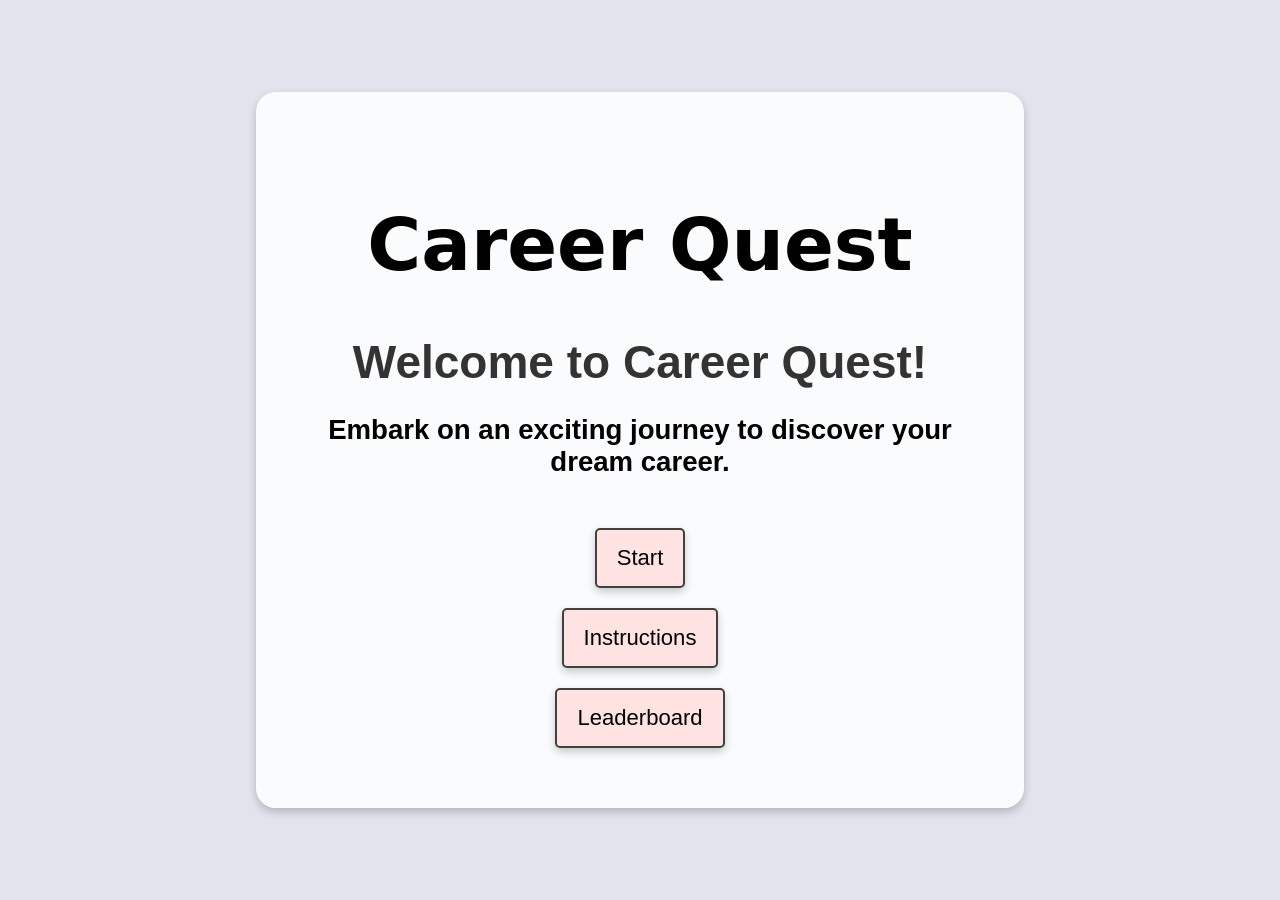
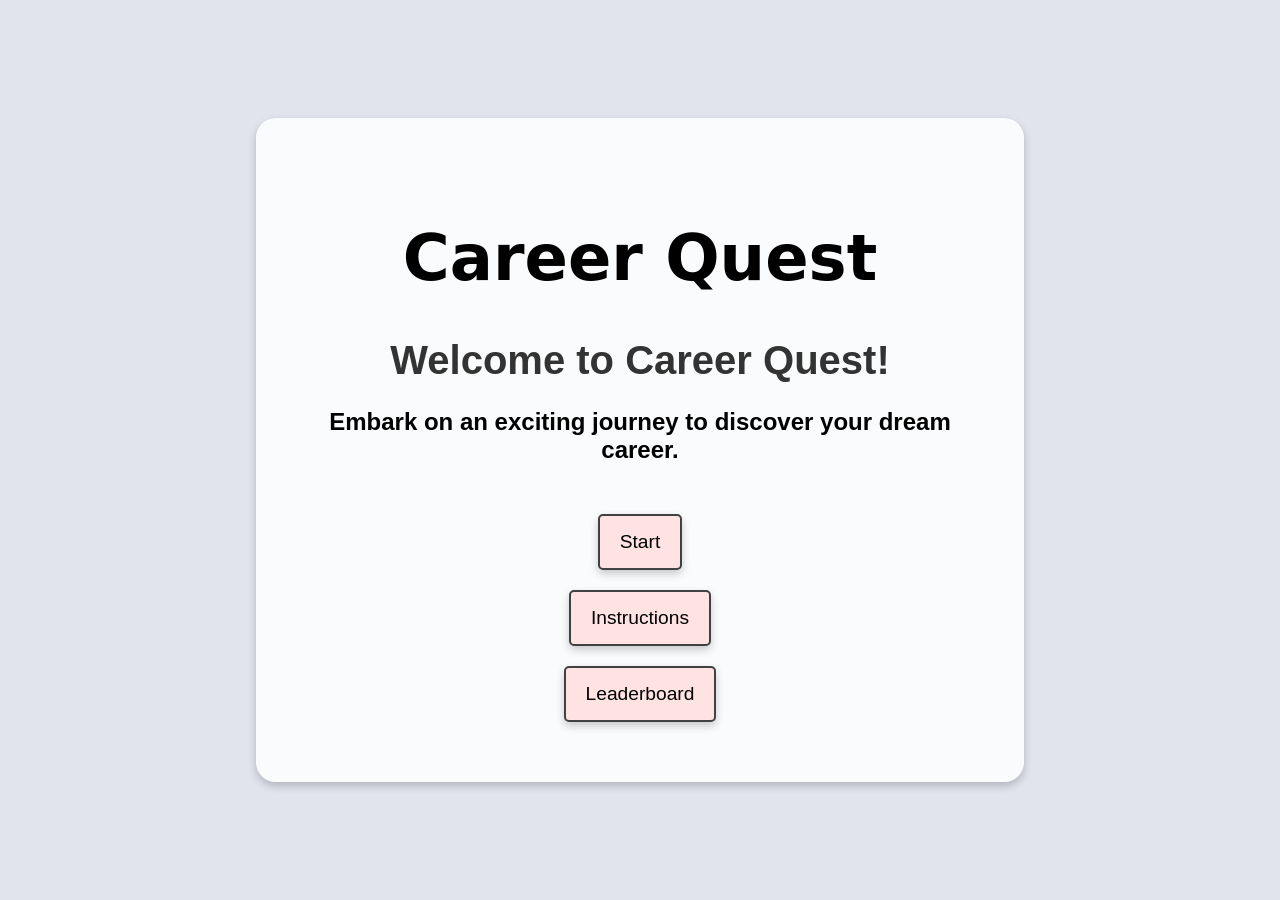

Bus questions 5 only

--- a/css/style.css
+++ b/css/style.css
@@ -1,8 +1,8 @@
-html { font-size: 115%; }
+html { font-size: 100%; }
 
 @font-face {
-    font-family: 'SimpleMinimalist';
-    src: url('../assets/fonts/SimpleMinimalist-3lV3z.otf') format('opentype');
+    font-family: 'Opendyslexicbold';
+    src: url('../assets/fonts/OpendyslexicBold-9Yo9n.otf') format('opentype');
 }
 
 @font-face {
@@ -10,13 +10,17 @@ html { font-size: 115%; }
     src: url('../assets/fonts/CsArenoPixelRegularDemo-7Oz9D.otf') format('opentype');
 }
 
+@font-face {
+  font-family: 'SimplePixel';
+  src: url('assets/fonts/SimplePixel-Regular.ttf') format('truetype');
+}
 * {
     box-sizing: border-box;
 }
 
 body {
     background-color: #e1e3ed;
-    font-family: 'SimpleMinimalist', sans-serif;
+    font-family: 'Opendyslexicbold', sans-serif;
     display: flex;
     align-items: center;
     justify-content: center;
@@ -81,7 +85,7 @@ button   {
     box-shadow: 0 4px 8px 0 rgba(0, 0, 0, 0.2);
     text-align: center;
     font-size: 1.20rem;
-    font-family: 'SimpleMinimalist', sans-serif;
+    font-family: 'Opendyslexicbold', sans-serif;
     cursor: pointer;
     transition: transform 0.2s ease-in-out;
 }
@@ -126,7 +130,7 @@ img {
 
 #instructions-container h1 {
     margin: 0 0 10px 0;
-    font-family: 'SimpleMinimalist', sans-serif;
+    font-family: 'Opendyslexicbold', sans-serif;
     font-size: 1.2rem;
 }
 
@@ -255,7 +259,7 @@ img {
     padding: 10px 20px;
     font-size: 1.00rem;
     cursor: pointer;
-    font-family: 'SimpleMinimalist', sans-serif;
+    font-family: 'Opendyslexicbold', sans-serif;
     z-index: 10;
 }
 
